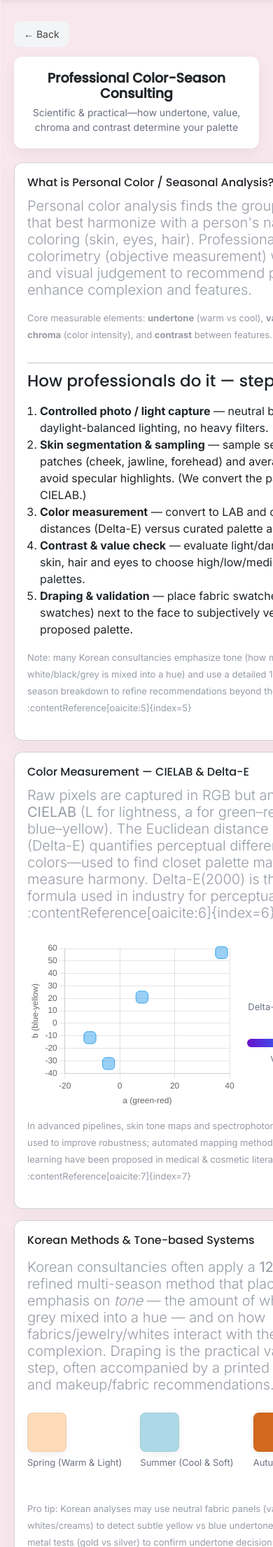
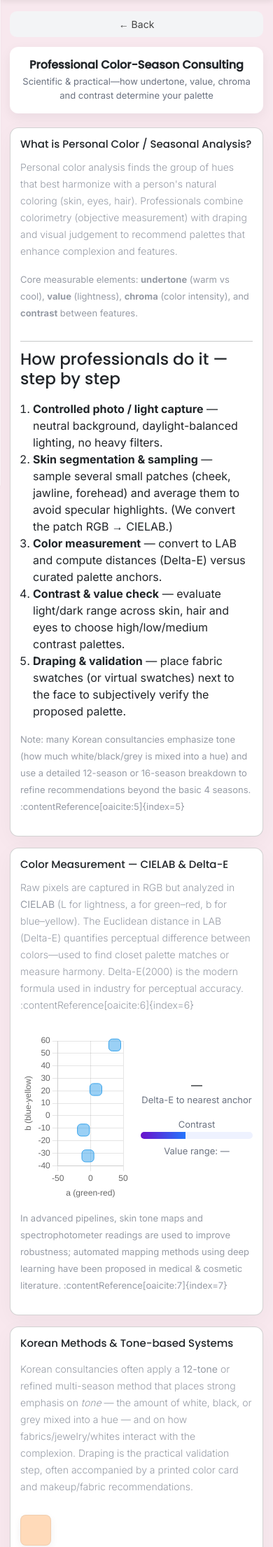
Before and after one commit to samiya2804/Style-Mate-ML-Powered-Personal-Color-Style-Recommender-, a Flask app: page /consulting in a window 390 px wide. Shown: the part 63-2273 px from the top of the page at 70% size. Run offline with Flask 3, Linux system fonts and the light colour scheme; a user stored in the database is signed in; parts of the project's set-up code (start-up, migrations or seed data) failed here and were passed over; some libraries are stand-ins or nearby versions.

Commit message:
Implement responsive design for consulting page
Added responsive styles for mobile and tablet views.

```diff
--- a/frontend/templates/consulting.html
+++ b/frontend/templates/consulting.html
@@ -171,6 +171,116 @@
       justify-content:center;
     }
   }
+
+  /* ================= MOBILE & TABLET RESPONSIVE FIXES ================= */
+
+/* Tablets */
+@media (max-width: 992px) {
+  .container-consult {
+    padding: 0 14px;
+  }
+
+  .grid {
+    grid-template-columns: 1fr;
+    gap: 20px;
+  }
+
+  aside {
+    order: 2;
+  }
+}
+
+/* Phones */
+@media (max-width: 768px) {
+  .consult-wrapper {
+    padding-top: 16px;
+  }
+
+  .back-btn {
+    width: 100%;
+    justify-content: center;
+  }
+
+  .section-header {
+    padding: 16px;
+    gap: 12px;
+  }
+
+  .section-header h1 {
+    font-size: 18px;
+    line-height: 1.3;
+  }
+
+  .tagline {
+    font-size: 13px;
+  }
+
+  .card {
+    padding: 14px;
+  }
+
+  h2 {
+    font-size: 15px;
+  }
+
+  p.lead {
+    font-size: 14px;
+  }
+
+  .grid-3 {
+    grid-template-columns: repeat(2, 1fr);
+    gap: 12px;
+  }
+
+  .swatch {
+    width: 48px;
+    height: 48px;
+  }
+
+  canvas {
+    max-width: 100% !important;
+    height: auto !important;
+  }
+
+  input[type="text"] {
+    font-size: 14px;
+  }
+
+  .cta {
+    font-size: 14px;
+    padding: 10px;
+  }
+}
+
+/* Small phones */
+@media (max-width: 480px) {
+  .section-header h1 {
+    font-size: 16px;
+  }
+
+  .grid-3 {
+    grid-template-columns: 1fr;
+  }
+
+  .swatch {
+    width: 44px;
+    height: 44px;
+  }
+
+  .contrast-meter {
+    height: 10px;
+  }
+
+  ol, ul {
+    padding-left: 16px;
+  }
+}
+
+/* Ensure charts never overflow */
+canvas {
+  max-width: 100%;
+}
+
 
 </style>
 
```
